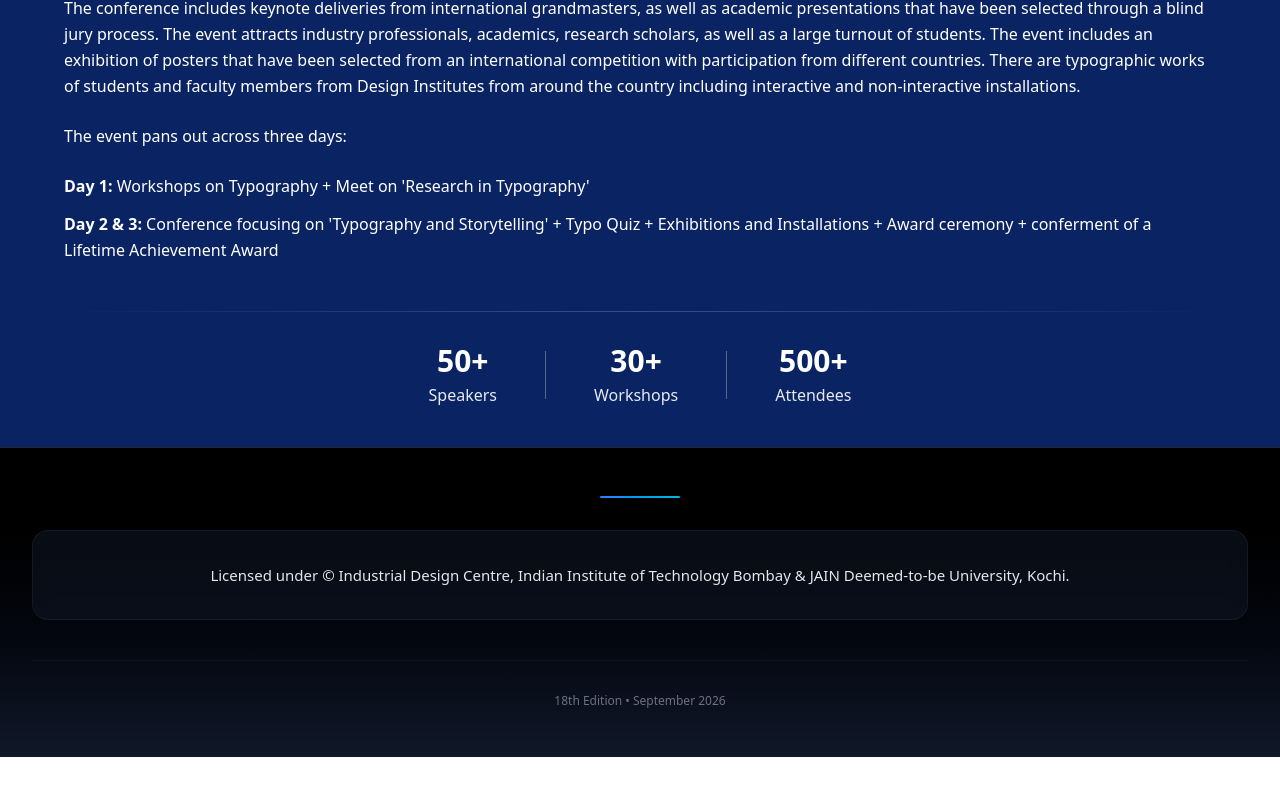
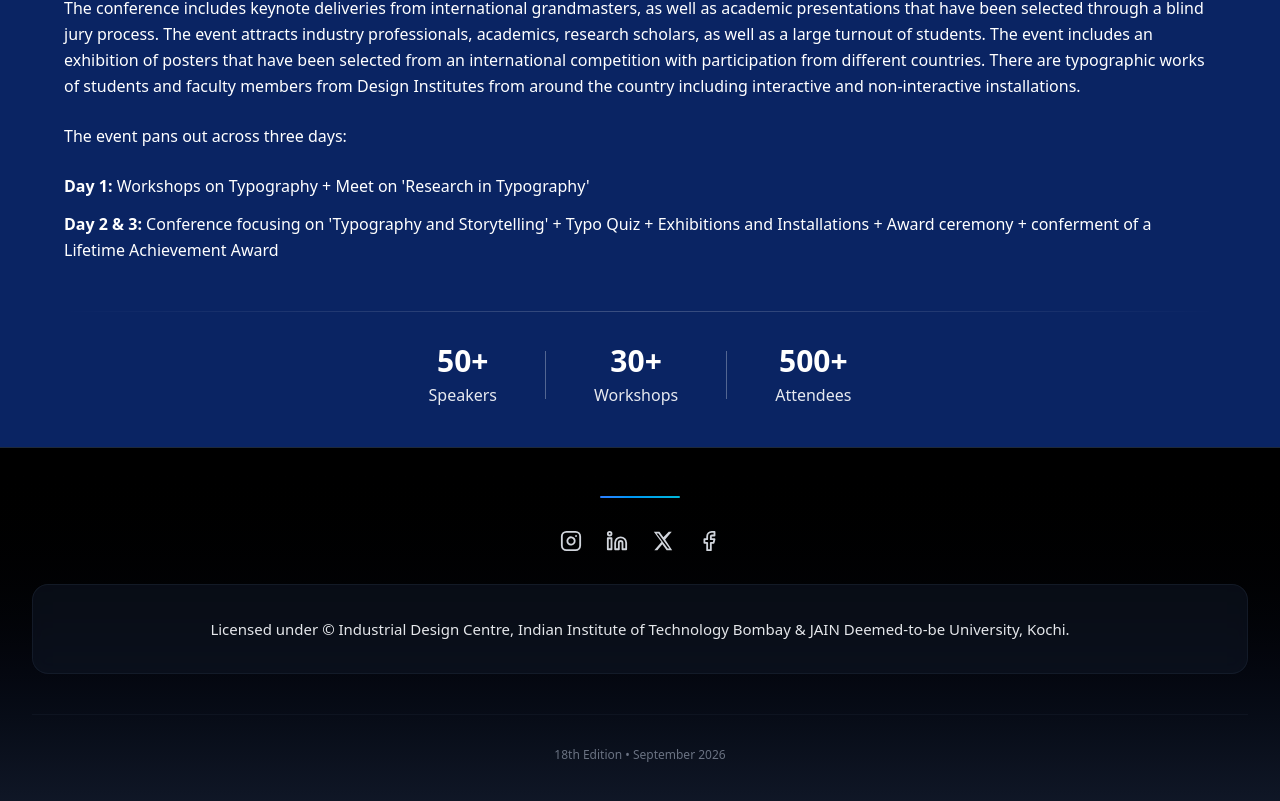
Before and after one commit to mnihadc/DesignProJain, a React (Vite) app in the folder Client/: page / in a window 1280 px wide. Shown: the part 1056-1857 px from the top of the page. Before the commit the page ends 1813 px from the top, so only its background shows below. Built offline with nearby package versions, Linux system fonts and the light colour scheme.

Commit message:
Update footer UI and add social media links

```diff
--- a/Client/src/components/Footer.tsx
+++ b/Client/src/components/Footer.tsx
@@ -1,13 +1,62 @@
+import { Instagram, Linkedin, Facebook } from "lucide-react";
+
 const Footer = () => {
   return (
     <footer className="w-full bg-gradient-to-t from-gray-900 to-black text-white border-t border-gray-800">
       <div className="max-w-7xl mx-auto px-4 sm:px-6 lg:px-8 py-8 sm:py-10 md:py-12">
-        {/* Main content container */}
         <div className="relative">
           {/* Decorative accent line */}
           <div className="w-20 h-0.5 bg-gradient-to-r from-blue-500 to-cyan-500 mx-auto mb-6 sm:mb-8 rounded-full"></div>
 
-          {/* Copyright Text with enhanced styling */}
+          {/* Social Links */}
+          <div className="flex items-center justify-center gap-6 mb-8">
+            <a
+              href="https://www.instagram.com/typoday2026/"
+              target="_blank"
+              rel="noopener noreferrer"
+              className="text-gray-300 hover:text-white transition"
+            >
+              <Instagram size={22} />
+            </a>
+
+            <a
+              href="https://www.linkedin.com/in/typoday-%E2%80%8E-848394399/"
+              target="_blank"
+              rel="noopener noreferrer"
+              className="text-gray-300 hover:text-white transition"
+            >
+              <Linkedin size={22} />
+            </a>
+
+            {/* X Logo */}
+            <a
+              href="https://x.com/Typoday2026"
+              target="_blank"
+              rel="noopener noreferrer"
+              className="text-gray-300 hover:text-white transition"
+            >
+              <svg
+                xmlns="http://www.w3.org/2000/svg"
+                width="22"
+                height="22"
+                viewBox="0 0 24 24"
+                fill="currentColor"
+              >
+                <path d="M18.244 2h3.308l-7.227 8.26L22 22h-6.029l-4.72-6.479L5.85 22H2.54l7.73-8.828L2 2h6.146l4.273 5.903L18.244 2zm-1.08 18.166h1.833L7.002 3.744H4.99l12.174 16.422z" />
+              </svg>
+            </a>
+
+            <a
+              href="https://www.facebook.com/profile.php?id=61584482440255"
+              target="_blank"
+              rel="noopener noreferrer"
+              className="text-gray-300 hover:text-white transition"
+            >
+              <Facebook size={22} />
+            </a>
+          </div>
+
+          {/* Copyright */}
           <div className="bg-gray-900/50 backdrop-blur-sm rounded-2xl p-6 sm:p-8 mb-6 sm:mb-8 border border-gray-800/50">
             <p className="text-sm sm:text-base md:text-[15px] leading-relaxed text-center text-gray-200 max-w-4xl mx-auto font-light">
               Licensed under ©{" "}
@@ -26,7 +75,7 @@ const Footer = () => {
           </div>
         </div>
 
-        {/* Bottom accent */}
+        {/* Bottom Accent */}
         <div className="mt-8 sm:mt-10 pt-6 sm:pt-8 border-t border-gray-800/30">
           <p className="text-xs text-gray-500 text-center font-light">
             18th Edition • September 2026
```
